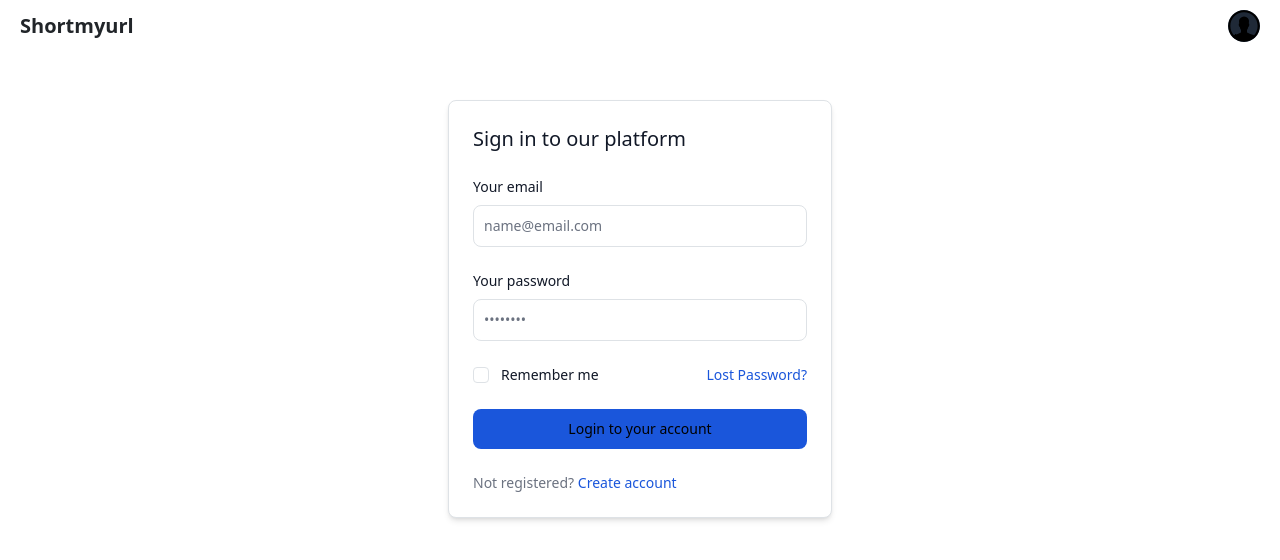
After one commit to Abiral2002/shortmyurl, a Flask app: page /login in a window 1280 px wide. The commit adds this page. Shown: the top 560 px of the page. Run offline with Flask 2, Linux system fonts and the light colour scheme; style sheets or scripts are compiled from the project's sources; some libraries are stand-ins or nearby versions.

Commit message:
few changes only

```diff
--- a/app.py
+++ b/app.py
@@ -1,10 +1,23 @@
+from unicodedata import name
 from flask import Flask, render_template
 
 app = Flask(__name__)
 
 @app.route('/')
 def index():
-    return render_template('index.html', name='homepage')
+    return render_template('index.html', name='index')
+
+@app.route('/login')
+def login():
+    return render_template('login.html', name='login')
+
+@app.route('/reset')
+def reset():
+    return render_template('reset.html', name='reset')
+
+@app.route('/register')
+def register():
+    return render_template('register.html', name='register')
 
 
 if __name__ == '__main__':
--- a/static/package.json
+++ b/static/package.json
@@ -23,6 +23,7 @@
   },
   "homepage": "https://github.com/callmebhawesh/shortmyurl#readme",
   "dependencies": {
+    "flowbite": "^1.4.2",
     "tailwindcss": "^3.0.24"
   }
 }
--- /dev/null
+++ b/static/tailwind.config.js
@@ -0,0 +1,10 @@
+module.exports = {
+  darkMode: 'class',
+  content: ["./node_modules/flowbite/**/*.js"],
+  theme: {
+    extend: {},
+  },
+  plugins: [
+    require('flowbite/plugin')
+  ],
+}
--- a/templates/base.html
+++ b/templates/base.html
@@ -5,6 +5,11 @@
     <!-- Required meta tags -->
     <meta charset="utf-8" />
     <meta name="viewport" content="width=device-width, initial-scale=1" />
+    <!-- flowbit cdn -->
+    <link
+      rel="stylesheet"
+      href="https://unpkg.com/flowbite@1.4.2/dist/flowbite.min.css"
+    />
 
     <!-- Bootstrap CSS -->
     <link
@@ -13,10 +18,20 @@
       integrity="sha384-1BmE4kWBq78iYhFldvKuhfTAU6auU8tT94WrHftjDbrCEXSU1oBoqyl2QvZ6jIW3"
       crossorigin="anonymous"
     />
+    <!-- tailwind css -->
     <link
       rel="stylesheet"
-      href="{{ url_for('static', filename='/css/main.css') }}"
+      href="{{ url_for('static', filename='css/main.css') }}"
     />
+
+    <script>
+    // On page load or when changing themes, best to add inline in `head` to avoid FOUC
+    if (localStorage.getItem('color-theme') === 'dark' || (!('color-theme' in localStorage) && window.matchMedia('(prefers-color-scheme: dark)').matches)) {
+        document.documentElement.classList.add('dark');
+    } else {
+        document.documentElement.classList.remove('dark')
+    }
+</script>
 
     <title>{% block title %} {% endblock title %} - shortmyurl</title>
     {% endblock head %}
@@ -30,15 +45,10 @@
       <div
         class="container flex flex-wrap justify-between items-center mx-auto"
       >
-        <a href="https://flowbite.com" class="flex items-center">
-          <img
-            src="/docs/images/logo.svg"
-            class="mr-3 h-6 sm:h-9"
-            alt="Flowbite Logo"
-          />
+        <a href="{{ url_for('index') }}" class="flex items-center">
           <span
             class="self-center text-xl font-semibold whitespace-nowrap dark:text-white"
-            >Flowbite</span
+            >Shortmyurl</span
           >
         </a>
         <div class="flex items-center md:order-2">
@@ -52,7 +62,7 @@
             <span class="sr-only">Open user menu</span>
             <img
               class="w-8 h-8 rounded-full"
-              src="/docs/images/people/profile-picture-3.jpg"
+              src="{{ url_for('static', filename='/images/avatar.svg') }}"
               alt="user photo"
             />
           </button>
@@ -72,42 +82,30 @@
           >
             <div class="py-3 px-4">
               <span class="block text-sm text-gray-900 dark:text-white"
-                >Bonnie Green</span
+                >Bhawesh Chaudhary</span
               >
               <span
                 class="block text-sm font-medium text-gray-500 truncate dark:text-gray-400"
-                >name@flowbite.com</span
+                >self@bhawesh.me</span
               >
             </div>
             <ul class="py-1" aria-labelledby="dropdown">
+
               <li>
                 <a
-                  href="#"
+                  href="{{ url_for('login') }}"
                   class="block py-2 px-4 text-sm text-gray-700 hover:bg-gray-100 dark:hover:bg-gray-600 dark:text-gray-200 dark:hover:text-white"
-                  >Dashboard</a
+                  >Login</a
                 >
               </li>
               <li>
                 <a
-                  href="#"
+                  href="{{ url_for('register') }}"
                   class="block py-2 px-4 text-sm text-gray-700 hover:bg-gray-100 dark:hover:bg-gray-600 dark:text-gray-200 dark:hover:text-white"
-                  >Settings</a
+                  >Register</a
                 >
               </li>
-              <li>
-                <a
-                  href="#"
-                  class="block py-2 px-4 text-sm text-gray-700 hover:bg-gray-100 dark:hover:bg-gray-600 dark:text-gray-200 dark:hover:text-white"
-                  >Earnings</a
-                >
-              </li>
-              <li>
-                <a
-                  href="#"
-                  class="block py-2 px-4 text-sm text-gray-700 hover:bg-gray-100 dark:hover:bg-gray-600 dark:text-gray-200 dark:hover:text-white"
-                  >Sign out</a
-                >
-              </li>
+
             </ul>
           </div>
           <button
@@ -159,6 +157,21 @@
                 >Home</a
               >
             </li>
+
+            <!-- <li>
+              <a
+                href="#"
+                class="block py-2 pr-4 pl-3 text-gray-700 border-b border-gray-100 hover:bg-gray-50 md:hover:bg-transparent md:border-0 md:hover:text-blue-700 md:p-0 dark:text-gray-400 md:dark:hover:text-white dark:hover:bg-gray-700 dark:hover:text-white md:dark:hover:bg-transparent dark:border-gray-700"
+                >Services</a
+              >
+            </li> -->
+            <li>
+              <a
+                href="#"
+                class="block py-2 pr-4 pl-3 text-gray-700 border-b border-gray-100 hover:bg-gray-50 md:hover:bg-transparent md:border-0 md:hover:text-blue-700 md:p-0 dark:text-gray-400 md:dark:hover:text-white dark:hover:bg-gray-700 dark:hover:text-white md:dark:hover:bg-transparent dark:border-gray-700"
+                >Dashboard</a
+              >
+            </li>
             <li>
               <a
                 href="#"
@@ -170,29 +183,24 @@
               <a
                 href="#"
                 class="block py-2 pr-4 pl-3 text-gray-700 border-b border-gray-100 hover:bg-gray-50 md:hover:bg-transparent md:border-0 md:hover:text-blue-700 md:p-0 dark:text-gray-400 md:dark:hover:text-white dark:hover:bg-gray-700 dark:hover:text-white md:dark:hover:bg-transparent dark:border-gray-700"
-                >Services</a
-              >
-            </li>
-            <li>
-              <a
-                href="#"
-                class="block py-2 pr-4 pl-3 text-gray-700 border-b border-gray-100 hover:bg-gray-50 md:hover:bg-transparent md:border-0 md:hover:text-blue-700 md:p-0 dark:text-gray-400 md:dark:hover:text-white dark:hover:bg-gray-700 dark:hover:text-white md:dark:hover:bg-transparent dark:border-gray-700"
-                >Pricing</a
-              >
-            </li>
-            <li>
-              <a
-                href="#"
-                class="block py-2 pr-4 pl-3 text-gray-700 border-b border-gray-100 hover:bg-gray-50 md:hover:bg-transparent md:border-0 md:hover:text-blue-700 md:p-0 dark:text-gray-400 md:dark:hover:text-white dark:hover:bg-gray-700 dark:hover:text-white md:dark:hover:bg-transparent dark:border-gray-700"
                 >Contact</a
               >
             </li>
+
+            <button id="theme-toggle" type="button" class="text-gray-500 dark:text-gray-400 hover:bg-gray-100 dark:hover:bg-gray-700 focus:outline-none focus:ring-4 focus:ring-gray-200 dark:focus:ring-gray-700 rounded-lg text-sm p-2.5">
+    <svg id="theme-toggle-dark-icon" class="hidden w-5 h-5" fill="currentColor" viewBox="0 0 20 20" xmlns="http://www.w3.org/2000/svg"><path d="M17.293 13.293A8 8 0 016.707 2.707a8.001 8.001 0 1010.586 10.586z"></path></svg>
+    <svg id="theme-toggle-light-icon" class="hidden w-5 h-5" fill="currentColor" viewBox="0 0 20 20" xmlns="http://www.w3.org/2000/svg"><path d="M10 2a1 1 0 011 1v1a1 1 0 11-2 0V3a1 1 0 011-1zm4 8a4 4 0 11-8 0 4 4 0 018 0zm-.464 4.95l.707.707a1 1 0 001.414-1.414l-.707-.707a1 1 0 00-1.414 1.414zm2.12-10.607a1 1 0 010 1.414l-.706.707a1 1 0 11-1.414-1.414l.707-.707a1 1 0 011.414 0zM17 11a1 1 0 100-2h-1a1 1 0 100 2h1zm-7 4a1 1 0 011 1v1a1 1 0 11-2 0v-1a1 1 0 011-1zM5.05 6.464A1 1 0 106.465 5.05l-.708-.707a1 1 0 00-1.414 1.414l.707.707zm1.414 8.486l-.707.707a1 1 0 01-1.414-1.414l.707-.707a1 1 0 011.414 1.414zM4 11a1 1 0 100-2H3a1 1 0 000 2h1z" fill-rule="evenodd" clip-rule="evenodd"></path></svg>
+</button>
           </ul>
         </div>
       </div>
     </nav>
 
     <!-- Navbar Ends Here -->
+    {% block body %} {% endblock body %}
+
+    <!-- flowbit js -->
+    <script src="../static/node_modules/flowbite/dist/flowbite.js"></script>
 
     <!-- Optional JavaScript; choose one of the two! -->
 
@@ -202,11 +210,56 @@
       integrity="sha384-ka7Sk0Gln4gmtz2MlQnikT1wXgYsOg+OMhuP+IlRH9sENBO0LRn5q+8nbTov4+1p"
       crossorigin="anonymous"
     ></script>
+    <!-- flowbit cdn -->
+    <script src="https://unpkg.com/flowbite@1.4.2/dist/flowbite.js"></script>
 
     <!-- Option 2: Separate Popper and Bootstrap JS -->
     <!--
     <script src="https://cdn.jsdelivr.net/npm/@popperjs/core@2.10.2/dist/umd/popper.min.js" integrity="sha384-7+zCNj/IqJ95wo16oMtfsKbZ9ccEh31eOz1HGyDuCQ6wgnyJNSYdrPa03rtR1zdB" crossorigin="anonymous"></script>
     <script src="https://cdn.jsdelivr.net/npm/bootstrap@5.1.3/dist/js/bootstrap.min.js" integrity="sha384-QJHtvGhmr9XOIpI6YVutG+2QOK9T+ZnN4kzFN1RtK3zEFEIsxhlmWl5/YESvpZ13" crossorigin="anonymous"></script>
     -->
+
+    <script>
+      var themeToggleDarkIcon = document.getElementById('theme-toggle-dark-icon');
+var themeToggleLightIcon = document.getElementById('theme-toggle-light-icon');
+
+// Change the icons inside the button based on previous settings
+if (localStorage.getItem('color-theme') === 'dark' || (!('color-theme' in localStorage) && window.matchMedia('(prefers-color-scheme: dark)').matches)) {
+    themeToggleLightIcon.classList.remove('hidden');
+} else {
+    themeToggleDarkIcon.classList.remove('hidden');
+}
+
+var themeToggleBtn = document.getElementById('theme-toggle');
+
+themeToggleBtn.addEventListener('click', function() {
+
+    // toggle icons inside button
+    themeToggleDarkIcon.classList.toggle('hidden');
+    themeToggleLightIcon.classList.toggle('hidden');
+
+    // if set via local storage previously
+    if (localStorage.getItem('color-theme')) {
+        if (localStorage.getItem('color-theme') === 'light') {
+            document.documentElement.classList.add('dark');
+            localStorage.setItem('color-theme', 'dark');
+        } else {
+            document.documentElement.classList.remove('dark');
+            localStorage.setItem('color-theme', 'light');
+        }
+
+    // if NOT set via local storage previously
+    } else {
+        if (document.documentElement.classList.contains('dark')) {
+            document.documentElement.classList.remove('dark');
+            localStorage.setItem('color-theme', 'light');
+        } else {
+            document.documentElement.classList.add('dark');
+            localStorage.setItem('color-theme', 'dark');
+        }
+    }
+
+});
+    </script>
   </body>
 </html>
--- a/templates/index.html
+++ b/templates/index.html
@@ -1,8 +1,12 @@
 {% extends 'base.html' %}
+
+{% block head %}
+    {{ super() }}
+{% endblock head %}
+
 {% block title %}
     Home
 {% endblock title %}
 
 {% block body %}
-
 {% endblock body %}
--- /dev/null
+++ b/templates/login.html
@@ -0,0 +1,80 @@
+{% extends 'base.html' %} {% block title %} login {% endblock title %} {% block
+body %}
+<!-- login card -->
+
+<div
+  class="p-4 max-w-sm bg-white rounded-lg border border-gray-200 shadow-md sm:p-6 lg:p-8 dark:bg-gray-800 dark:border-gray-700 mx-auto my-5"
+>
+  <form class="space-y-6" action="#">
+    <h5 class="text-xl font-medium text-gray-900 dark:text-white">
+      Sign in to our platform
+    </h5>
+    <div>
+      <label
+        for="email"
+        class="block mb-2 text-sm font-medium text-gray-900 dark:text-gray-300"
+        >Your email</label
+      >
+      <input
+        type="email"
+        name="email"
+        id="email"
+        class="bg-gray-50 border border-gray-300 text-gray-900 text-sm rounded-lg focus:ring-blue-500 focus:border-blue-500 block w-full p-2.5 dark:bg-gray-600 dark:border-gray-500 dark:placeholder-gray-400 dark:text-white"
+        placeholder="name@email.com"
+        required=""
+      />
+    </div>
+    <div>
+      <label
+        for="password"
+        class="block mb-2 text-sm font-medium text-gray-900 dark:text-gray-300"
+        >Your password</label
+      >
+      <input
+        type="password"
+        name="password"
+        id="password"
+        placeholder="••••••••"
+        class="bg-gray-50 border border-gray-300 text-gray-900 text-sm rounded-lg focus:ring-blue-500 focus:border-blue-500 block w-full p-2.5 dark:bg-gray-600 dark:border-gray-500 dark:placeholder-gray-400 dark:text-white"
+        required=""
+      />
+    </div>
+    <div class="flex items-start">
+      <div class="flex items-start">
+        <div class="flex items-center h-5">
+          <input
+            id="remember"
+            aria-describedby="remember"
+            type="checkbox"
+            class="w-4 h-4 bg-gray-50 rounded border border-gray-300 focus:ring-3 focus:ring-blue-300 dark:bg-gray-700 dark:border-gray-600 dark:focus:ring-blue-600 dark:ring-offset-gray-800"
+            required=""
+          />
+        </div>
+        <div class="ml-3 text-sm">
+          <label
+            for="remember"
+            class="font-medium text-gray-900 dark:text-gray-300"
+            >Remember me</label
+          >
+        </div>
+      </div>
+      <a
+        href="{{ url_for('reset') }}"
+        class="ml-auto text-sm text-blue-700 hover:underline dark:text-blue-500"
+        >Lost Password?</a
+      >
+    </div>
+            <button type="submit" class="w-full text-black bg-blue-700 hover:bg-blue-800 focus:ring-4 focus:outline-none focus:ring-blue-300 font-medium rounded-lg text-sm px-5 py-2.5 text-center dark:bg-blue-600 dark:hover:bg-blue-700 dark:focus:ring-blue-800">Login to your account</button>
+
+
+    <div class="text-sm font-medium text-gray-500 dark:text-gray-300">
+      Not registered?
+      <a href="{{ url_for('register') }}" class="text-blue-700 hover:underline dark:text-blue-500"
+        >Create account</a
+      >
+    </div>
+  </form>
+</div>
+
+<!-- login card end -->
+{% endblock body %}
```
Also changed, not shown: templates/register.html (added, +70 -0 lines), templates/reset.html (added, +41 -0 lines), static/images/avatar.svg (added), static/images/logo.png (added), static/images/logo.svg (added), static/package-lock.json.
